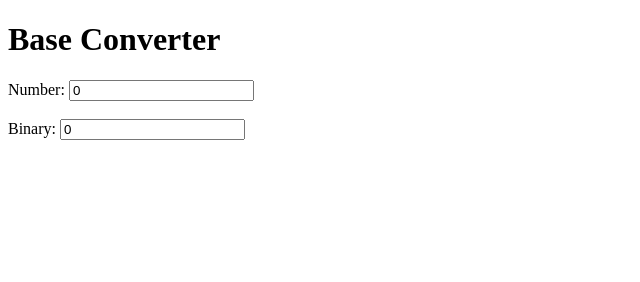
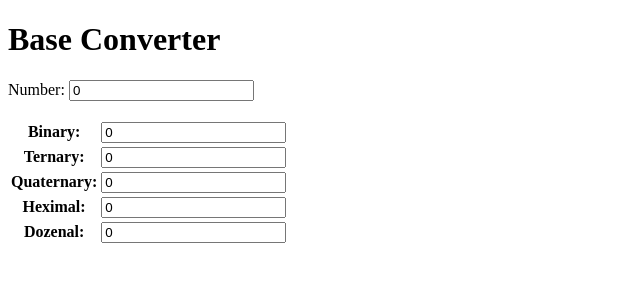
Before and after one commit to LincolnXGames/base-conv, a plain HTML site: page index.html in a window 1280 px wide. Shown: the whole page, without its empty margins (0-640 px from the left). Drawn offline with Linux system fonts and the light colour scheme.

Commit message:
more stuff ig yey

```diff
--- a/conv.js
+++ b/conv.js
@@ -1,11 +1,22 @@
+const digits = '0123456789ABCDEFGHIJKLMNOPQRSTUVWXYZ'.split('')
+
+const asDigIn = (d, base) => {
+    return digits[d];
+};
+
+const digVal = d => {
+    return digits.indexOf(d)
+};
+
 export const convDec = (n, base) => {
-    return n.toString(base)
+    let dec = Number(n)
+    return dec.toString(base).toUpperCase()
 };
 
 export const toDec = (n, base) => {
     let result = 0;
     for (let i = 0; i < n.length; i++) {
-        let digit = parseInt(n[i], 10);
+        let digit = digVal(n[i])
         result = result * base + digit;
     }
     return result;
--- a/index.html
+++ b/index.html
@@ -6,9 +6,9 @@
   </head>
   <body>
     <h1>Base Converter</h1>
-    <label for="number">Number:</label>
-    <input type="number" id="number" name="number" autocomplete="off"><br><br>
-    <label for="binary">Binary:</label>
-    <input type="number" id="binary" name="binary" autocomplete="off"><br><br>
+    <label for="number">Number: </label><input type="text" id="number" name="number" autocomplete="off"><br><br>
+    <table>
+      <tbody id="bases"></tbody>
+    </table>
   </body>
 </html>
--- a/main.js
+++ b/main.js
@@ -3,28 +3,44 @@ import {convDec, toDec} from './conv.js'
 let number = 0
 
 let numberInput = document.getElementById('number');
-let binaryInput = document.getElementById('binary');
-let inputs = [numberInput, binaryInput]
-let toConv = [10, 2]
+let inputs = []
+let toConv = []
 
-const reflect = (n = 0, ex) => inputs.forEach((el, i) => {
-    if (i != ex) el.value = convDec(n, toConv[i]);
-});
+const regBas = (b, id, name) => {
+    let table = document.getElementById('bases');
+    table.insertAdjacentHTML('beforeend', `<tr><th><label for="${id}">${name}: </label></th><td><input type="text" id="${id}" name="${id}" autocomplete="off"></td></tr>`);
+    let base = document.getElementById(id);
+    inputs.push(base);
+    toConv.push(b);
+    base.addEventListener('input', (event) => {
+        const el = event.target;
+        const i = inputs.indexOf(el);
+        let value = event.target.value
+        number = toDec(value, toConv[i])
+        reflect(number, i)
+    });
+};
+
+const reflect = (n = 0, ex) => {
+    inputs.forEach((el, i) => {
+        if (i != ex) el.value = convDec(n, toConv[i]);
+    })
+    if (ex != 'number') numberInput.value = convDec(n, 10);
+};
 
 window.onload = (event) => {
+    regBas(2, 'binary', 'Binary')
+    regBas(3, 'ternary', 'Ternary')
+    regBas(4, 'quaternary', 'Quaternary')
+    regBas(6, 'heximal', 'Heximal')
+    regBas(12, 'dozenal', 'Dozenal')
     reflect(0)
 };
 
 numberInput.addEventListener('input', (event) => {
-    let value = event.target.valueAsNumber
-    if (!isNaN(value)) {
+    let value = event.target.value
+    if (value.length > 0 && !isNaN(parseFloat(value))) {
         number = value
-        reflect(number, 0)
+        reflect(number, 'number')
     }
 });
-
-binaryInput.addEventListener('input', (event) => {
-    let value = event.target.value
-    number = toDec(value, 2)
-    reflect(number, 1)
-});
```
